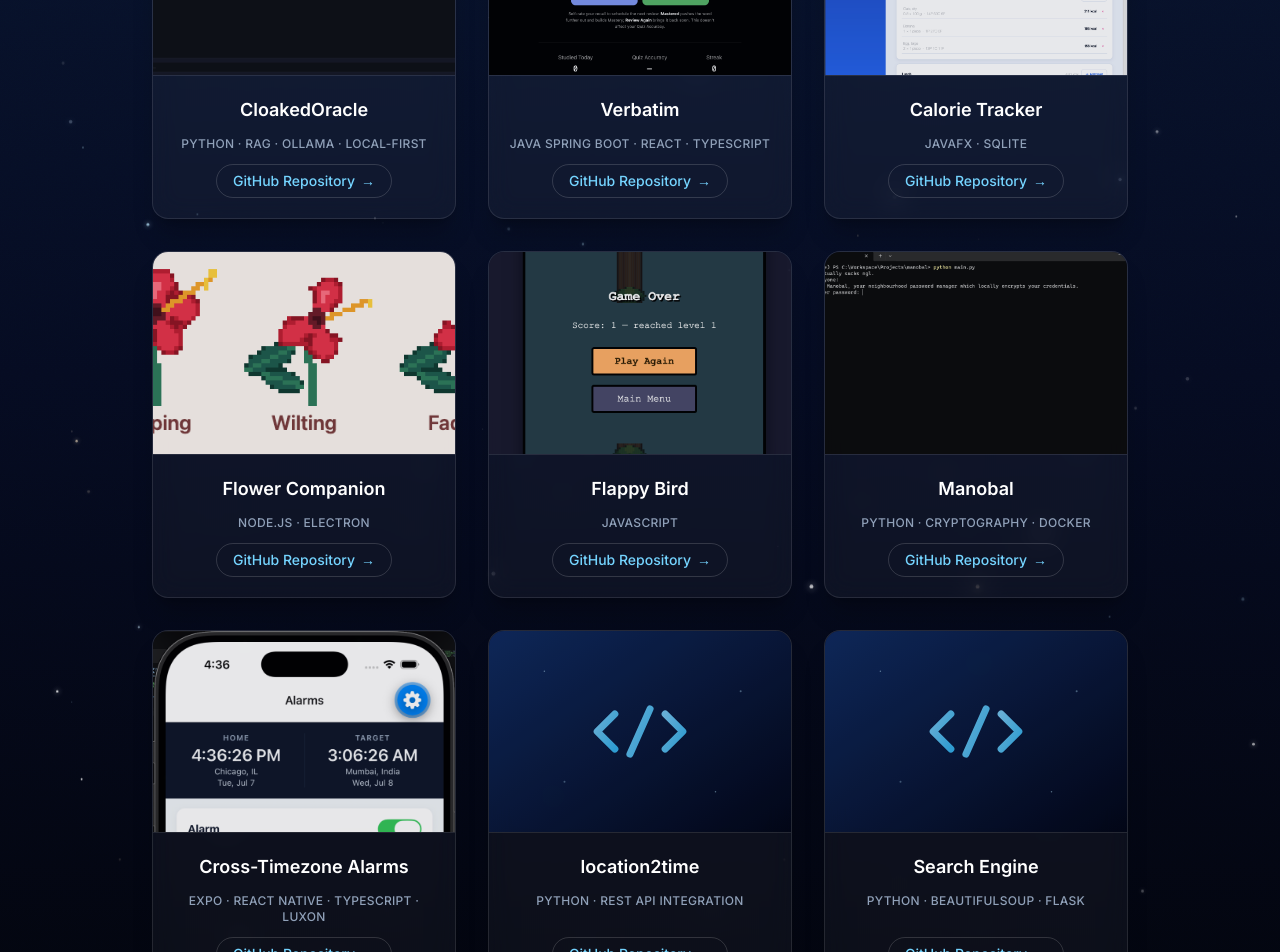
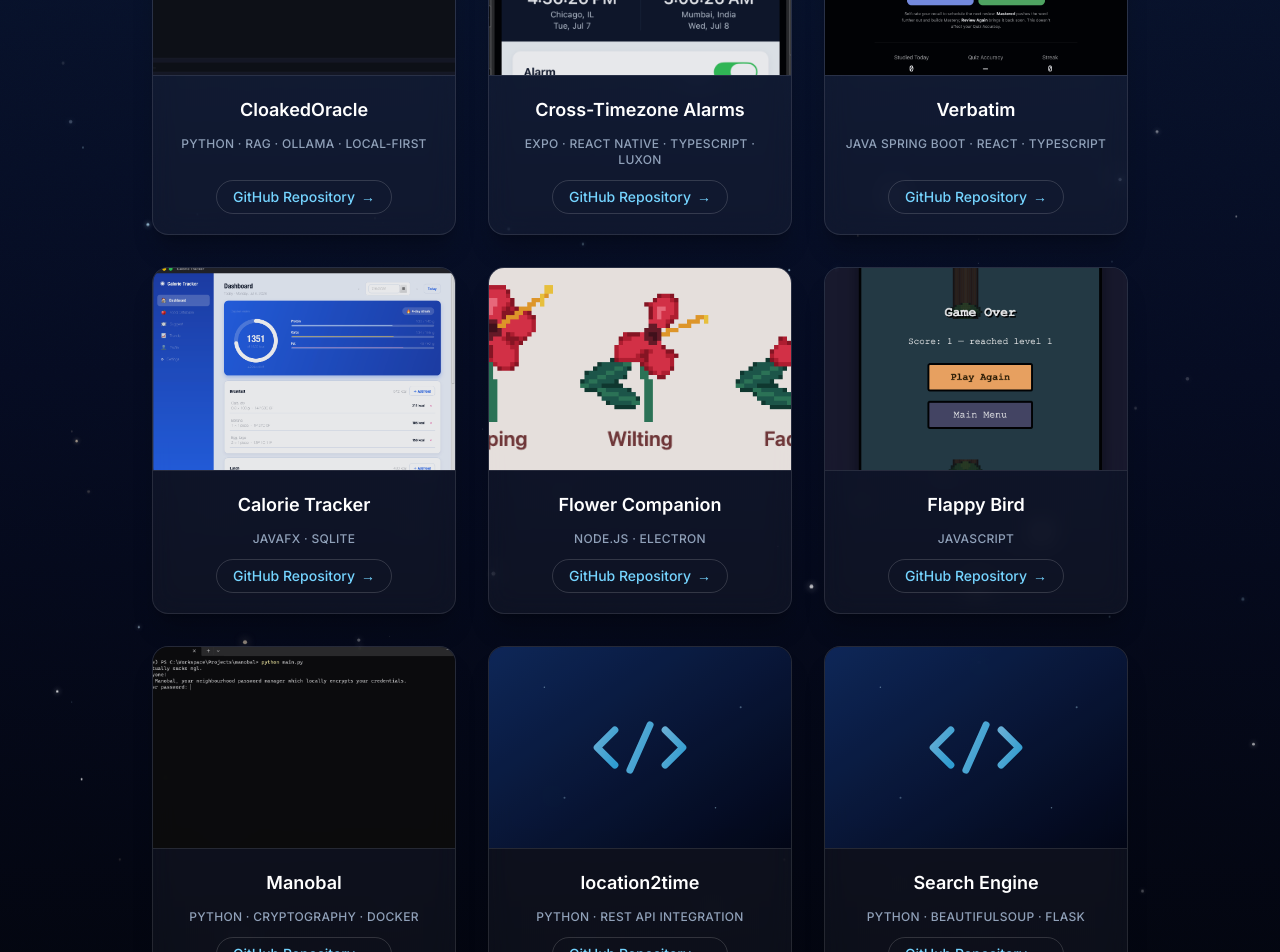
Before and after one commit to tmedha/tmedha.github.io, a React (Vite) app: page /#/projects in a window 1280 px wide. Shown: the part 360-1312 px from the top of the page. Built offline with nearby package versions, Linux system fonts and the light colour scheme.

Commit message:
Rearrange projects

```diff
--- a/src/data/projects.js
+++ b/src/data/projects.js
@@ -12,6 +12,12 @@ const projects = [
     tech: 'Python · RAG · Ollama · Local-First',
     image: `${base}projects/cloakedoracle.png`,
     repo: 'https://github.com/tmedha/local-rag-system',
+  },
+  {
+    name: 'Cross-Timezone Alarms',
+    tech: 'Expo · React Native · TypeScript · Luxon',
+    image: `${base}projects/cross-timezone-alarms.png`,
+    repo: 'https://github.com/tmedha/cross-timezone-alarms',
   },
   {
     name: 'Verbatim',
@@ -44,12 +50,6 @@ const projects = [
     repo: 'https://github.com/tmedha/manobal',
   },
   {
-    name: 'Cross-Timezone Alarms',
-    tech: 'Expo · React Native · TypeScript · Luxon',
-    image: `${base}projects/cross-timezone-alarms.png`,
-    repo: 'https://github.com/tmedha/cross-timezone-alarms',
-  },
-  {
     name: 'location2time',
     tech: 'Python · REST API Integration',
     image: `${base}project-placeholder.svg`,
```
